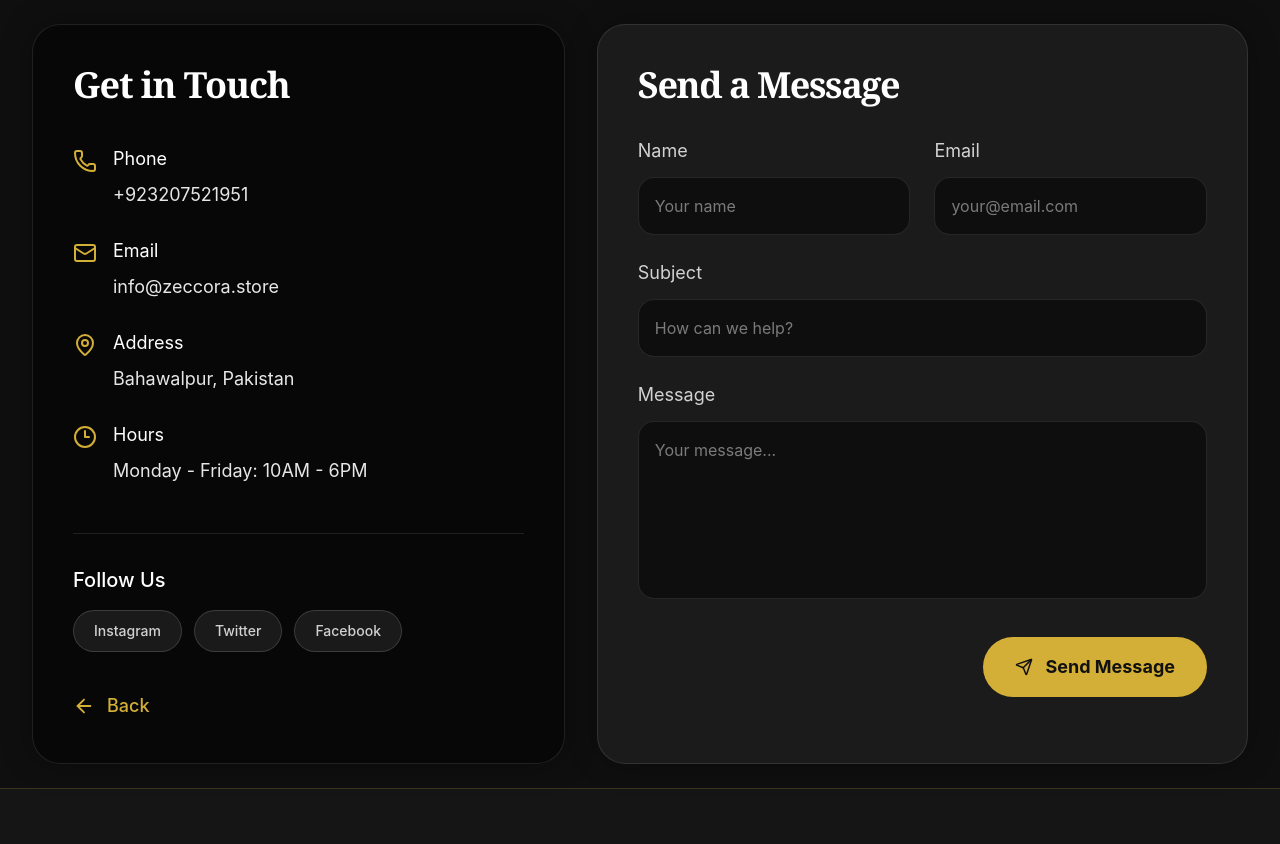
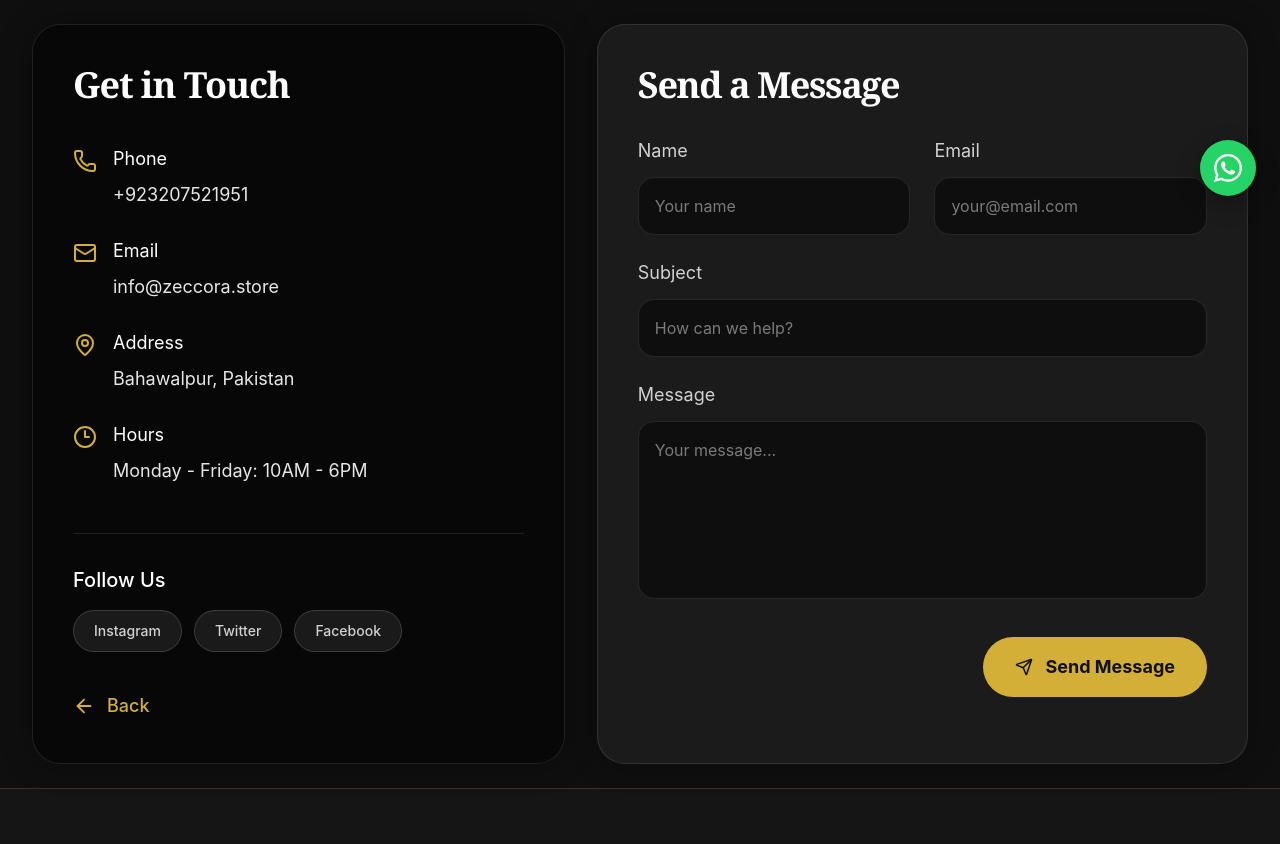
Before and after one commit to shakeeldev1/zeccora, a React (Vite) app: page /contact in a window 1280 px wide. Shown: the part 580-1424 px from the top of the page. Built offline with nearby package versions, Linux system fonts and the light colour scheme.

Commit message:
detail review

```diff
--- a/package.json
+++ b/package.json
@@ -10,6 +10,7 @@
     "preview": "vite preview"
   },
   "dependencies": {
+    "@emailjs/browser": "^4.4.1",
     "lucide-react": "^1.42.0",
     "react": "^19.2.8",
     "react-dom": "^19.2.8",
--- a/src/App.jsx
+++ b/src/App.jsx
@@ -10,6 +10,7 @@ import Contact from './components/pages/Contact'
 import Cart from './components/pages/Cart'
 import NotFound from './components/pages/NotFound'
 import ProductDetail from './components/pages/ProductDetail'
+import WhatsAppButton from './components/common/Whatsapp'
 
 function ScrollToTop() {
   const { pathname } = useLocation()
@@ -40,6 +41,7 @@ function App() {
           </Routes>
         </main>
         <Footer />
+        <WhatsAppButton />
       </div>
     </BrowserRouter>
   )
--- /dev/null
+++ b/src/components/common/Whatsapp.jsx
@@ -0,0 +1,24 @@
+import React from "react";
+import { FaWhatsapp } from "react-icons/fa";
+
+const WhatsAppButton = () => {
+    const phoneNumber = "923126263348";
+    const message = "Hello, I would like to know more about your products. Could you please share the details with me?";
+
+    const handleWhatsApp = () => {
+        window.open(`https://wa.me/${phoneNumber}?text=${encodeURIComponent(message)}`, "_blank");
+    };
+
+    return (
+        <button
+            onClick={handleWhatsApp}
+            aria-label="Chat on WhatsApp"
+            title="Chat with us on WhatsApp"
+            className="fixed bottom-5 right-5 z-50 flex h-14 w-14 items-center justify-center rounded-full bg-[#25D366] text-white shadow-[0_8px_24px_rgba(0,0,0,0.28)] transition-transform duration-300 hover:scale-110 hover:shadow-[0_8px_30px_rgba(37,211,102,0.5)] focus:outline-none focus:ring-4 focus:ring-[#25D366]/40 sm:bottom-6 sm:right-6"
+        >
+            <FaWhatsapp size={32} />
+        </button>
+    );
+};
+
+export default WhatsAppButton;
--- a/src/components/offer/OffersHero.jsx
+++ b/src/components/offer/OffersHero.jsx
@@ -5,7 +5,7 @@ const OffersHero = () => {
     return (
         <section className="relative isolate overflow-hidden border-b border-white/10">
             <img
-                src="https://i.pinimg.com/1200x/25/66/78/25667880f4bade590e43b99f6152df4f.jpg"
+                src="https://i.pinimg.com/736x/8a/16/47/8a1647f900a974b524237331e9fc0cdb.jpg"
                 alt="Exclusive offers from Zeccora"
                 className="absolute inset-0 -z-20 h-full w-full object-cover"
             />
--- a/src/components/pages/Contact.jsx
+++ b/src/components/pages/Contact.jsx
@@ -1,4 +1,4 @@
-import React from "react";
+import React, { useState } from "react";
 import {
   ArrowLeft,
   Clock3,
@@ -7,62 +7,160 @@ import {
   Phone,
   Send,
 } from "lucide-react";
+import emailjs from "@emailjs/browser";
 import Contacthero from "../Contactcomponent/Contacthero";
 
 const Contact = () => {
+  const [formData, setFormData] = useState({
+    name: "",
+    email: "",
+    subject: "",
+    message: "",
+  });
+
+  const [loading, setLoading] = useState(false);
+  const [status, setStatus] = useState("");
+
+  // ==============================
+  // EMAILJS CONFIGURATION
+  // Add your EmailJS keys here
+  // ==============================
+  const EMAILJS_SERVICE_ID = "YOUR_SERVICE_ID";
+  const EMAILJS_TEMPLATE_ID = "YOUR_TEMPLATE_ID";
+  const EMAILJS_PUBLIC_KEY = "YOUR_PUBLIC_KEY";
+
+  const handleChange = (e) => {
+    const { name, value } = e.target;
+
+    setFormData((prev) => ({
+      ...prev,
+      [name]: value,
+    }));
+  };
+
+  const handleSubmit = async (e) => {
+    e.preventDefault();
+
+    setLoading(true);
+    setStatus("");
+
+    try {
+      await emailjs.send(
+        EMAILJS_SERVICE_ID,
+        EMAILJS_TEMPLATE_ID,
+        {
+          from_name: formData.name,
+          from_email: formData.email,
+          subject: formData.subject,
+          message: formData.message,
+
+          // Optional extra values for EmailJS template
+          to_email: "info@zeccora.store",
+          reply_to: formData.email,
+        },
+        {
+          publicKey: EMAILJS_PUBLIC_KEY,
+        }
+      );
+
+      setStatus("success");
+
+      setFormData({
+        name: "",
+        email: "",
+        subject: "",
+        message: "",
+      });
+    } catch (error) {
+      console.error("EmailJS Error:", error);
+      setStatus("error");
+    } finally {
+      setLoading(false);
+    }
+  };
+
   return (
     <>
       <Contacthero />
 
       <section className="bg-[#0f0f0f] px-4 py-6 text-white sm:px-6 lg:px-8">
         <div className="mx-auto grid max-w-[1400px] gap-8 lg:grid-cols-[0.9fr_1.1fr]">
+
+          {/* =========================
+              CONTACT INFORMATION
+          ========================== */}
           <div className="rounded-[28px] border border-white/10 bg-[#070707] p-7 shadow-[0_0_30px_rgba(0,0,0,0.35)] sm:p-8 lg:p-10">
-            <h2 className="font-serif text-4xl font-bold tracking-[-0.03em] text-white">Get in Touch</h2>
+
+            <h2 className="font-serif text-4xl font-bold tracking-[-0.03em] text-white">
+              Get in Touch
+            </h2>
 
             <div className="mt-10 space-y-7">
+
+              {/* Phone */}
               <div className="flex items-start gap-4">
                 <div className="mt-1 text-[#d4af37]">
                   <Phone size={24} />
                 </div>
+
                 <div>
                   <p className="text-lg text-white">Phone</p>
-                <p className="mt-2 text-lg text-white/90">+923207521951</p>
+                  <p className="mt-2 text-lg text-white/90">
+                    +923207521951
+                  </p>
                 </div>
               </div>
 
+              {/* Email */}
               <div className="flex items-start gap-4">
                 <div className="mt-1 text-[#d4af37]">
                   <Mail size={24} />
                 </div>
+
                 <div>
                   <p className="text-lg text-white">Email</p>
-                <p className="mt-2 break-all text-lg text-white/90">info@zeccora.store</p>
+                  <p className="mt-2 break-all text-lg text-white/90">
+                    info@zeccora.store
+                  </p>
                 </div>
               </div>
 
+              {/* Address */}
               <div className="flex items-start gap-4">
                 <div className="mt-1 text-[#d4af37]">
                   <MapPin size={24} />
                 </div>
+
                 <div>
                   <p className="text-lg text-white">Address</p>
-                <p className="mt-2 text-lg text-white/90">Bahawalpur, Pakistan</p>
+                  <p className="mt-2 text-lg text-white/90">
+                    Bahawalpur, Pakistan
+                  </p>
                 </div>
               </div>
 
+              {/* Hours */}
               <div className="flex items-start gap-4">
                 <div className="mt-1 text-[#d4af37]">
                   <Clock3 size={24} />
                 </div>
+
                 <div>
                   <p className="text-lg text-white">Hours</p>
-                <p className="mt-2 text-lg text-white/90">Monday - Friday: 10AM - 6PM</p>
-              </div>
+                  <p className="mt-2 text-lg text-white/90">
+                    Monday - Friday: 10AM - 6PM
+                  </p>
                 </div>
               </div>
 
+            </div>
+
+            {/* Follow Us */}
             <div className="mt-12 border-t border-white/10 pt-8">
-            <p className="mb-4 text-xl font-medium text-white">Follow Us</p>
+              <p className="mb-4 text-xl font-medium text-white">
+                Follow Us
+              </p>
+
               <div className="flex flex-wrap gap-3">
                 {["Instagram", "Twitter", "Facebook"].map((name) => (
                   <button
@@ -76,72 +174,149 @@ const Contact = () => {
               </div>
             </div>
 
+            {/* Back Button */}
             <button
               type="button"
+              onClick={() => window.history.back()}
               className="mt-10 inline-flex items-center gap-3 text-lg font-medium text-[#d4af37] transition hover:text-[#f0c84b]"
             >
               <ArrowLeft size={22} />
               Back
             </button>
+
           </div>
 
+          {/* =========================
+              CONTACT FORM
+          ========================== */}
           <div className="rounded-[28px] border border-white/10 bg-[#1b1b1b] p-7 shadow-[0_0_30px_rgba(0,0,0,0.3)] sm:p-8 lg:p-10">
-          <h2 className="font-serif text-4xl font-bold tracking-[-0.04em] text-white">Send a Message</h2>
 
-          <form className="mt-8">
+  <h2 className="font-serif text-4xl font-bold tracking-[-0.04em] text-white">
+    Send a Message
+  </h2>
+
+  <form onSubmit={handleSubmit} className="mt-8">
+
     <div className="grid gap-6 sm:grid-cols-2">
+
+      {/* Name */}
       <div>
-                <label htmlFor="name" className="mb-3 block text-lg text-white/80">Name</label>
+        <label
+          htmlFor="name"
+          className="mb-3 block text-lg text-white/80"
+        >
+          Name
+        </label>
+
         <input
           id="name"
+          name="name"
           type="text"
+          value={formData.name}
+          onChange={handleChange}
           placeholder="Your name"
+          required
           className="w-full rounded-2xl border border-white/10 bg-[#0e0e0e] px-4 py-4 text-base text-white placeholder:text-white/45 focus:border-[#d4af37] focus:outline-none"
         />
       </div>
 
+      {/* Email */}
       <div>
-                <label htmlFor="email" className="mb-3 block text-lg text-white/80">Email</label>
+        <label
+          htmlFor="email"
+          className="mb-3 block text-lg text-white/80"
+        >
+          Email
+        </label>
+
         <input
           id="email"
+          name="email"
           type="email"
+          value={formData.email}
+          onChange={handleChange}
           placeholder="your@email.com"
-                  className="w-full rounded-2xl border border-white/10 bg-[#0e0e0e] px-4 py-4 text-base text-white placeholder:text-white/45 focus:border-[#d4af37] focus:outline-none"
-                />
-              </div>
-            </div>
-
-            <div className="mt-6">
-              <label htmlFor="subject" className="mb-3 block text-lg text-white/80">Subject</label>
-              <input
-                id="subject"
-                type="text"
-                placeholder="How can we help?"
+          required
           className="w-full rounded-2xl border border-white/10 bg-[#0e0e0e] px-4 py-4 text-base text-white placeholder:text-white/45 focus:border-[#d4af37] focus:outline-none"
         />
       </div>
 
+    </div>
+
+    {/* Subject */}
     <div className="mt-6">
-              <label htmlFor="message" className="mb-3 block text-lg text-white/80">Message</label>
+      <label
+        htmlFor="subject"
+        className="mb-3 block text-lg text-white/80"
+      >
+        Subject
+      </label>
+
+      <input
+        id="subject"
+        name="subject"
+        type="text"
+        value={formData.subject}
+        onChange={handleChange}
+        placeholder="How can we help?"
+        required
+        className="w-full rounded-2xl border border-white/10 bg-[#0e0e0e] px-4 py-4 text-base text-white placeholder:text-white/45 focus:border-[#d4af37] focus:outline-none"
+      />
+    </div>
+
+    {/* Message */}
+    <div className="mt-6">
+      <label
+        htmlFor="message"
+        className="mb-3 block text-lg text-white/80"
+      >
+        Message
+      </label>
+
       <textarea
         id="message"
+        name="message"
         rows="6"
+        value={formData.message}
+        onChange={handleChange}
         placeholder="Your message..."
+        required
         className="w-full resize-none rounded-2xl border border-white/10 bg-[#0e0e0e] px-4 py-4 text-base text-white placeholder:text-white/45 focus:border-[#d4af37] focus:outline-none"
       />
     </div>
 
+    {/* Success */}
+    {status === "success" && (
+      <div className="mt-6 rounded-2xl border border-green-500/20 bg-green-500/10 px-4 py-3 text-sm text-green-400">
+        Your message has been sent successfully. We will get back to you soon.
+      </div>
+    )}
+
+    {/* Error */}
+    {status === "error" && (
+      <div className="mt-6 rounded-2xl border border-red-500/20 bg-red-500/10 px-4 py-3 text-sm text-red-400">
+        Failed to send message. Please try again.
+      </div>
+    )}
+
+    {/* Button */}
     <div className="mt-8 flex justify-end">
       <button
         type="submit"
-                className="relative inline-flex items-center justify-center gap-3 rounded-full bg-[#d4af37] px-8 py-4 text-lg font-bold text-[#111111] transition hover:bg-[#f0c84b]"
+        disabled={loading}
+        className={`inline-flex items-center justify-center gap-3 rounded-full bg-[#d4af37] px-8 py-4 text-lg font-bold text-[#111111] transition hover:bg-[#f0c84b] ${
+          loading ? "cursor-not-allowed opacity-70" : ""
+        }`}
       >
         <Send size={18} />
-                Send Message
+
+        {loading ? "Sending..." : "Send Message"}
       </button>
     </div>
+
   </form>
 </div>
+
         </div>
       </section>
     </>
```
Also changed, not shown: 1 other file (tests, documents, lock files or other folders). Lines whose indentation alone changed are shown as unchanged.
